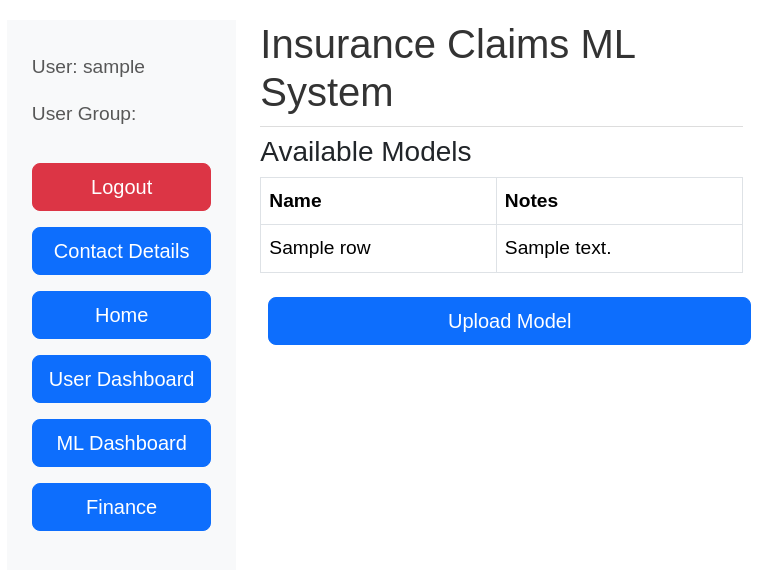
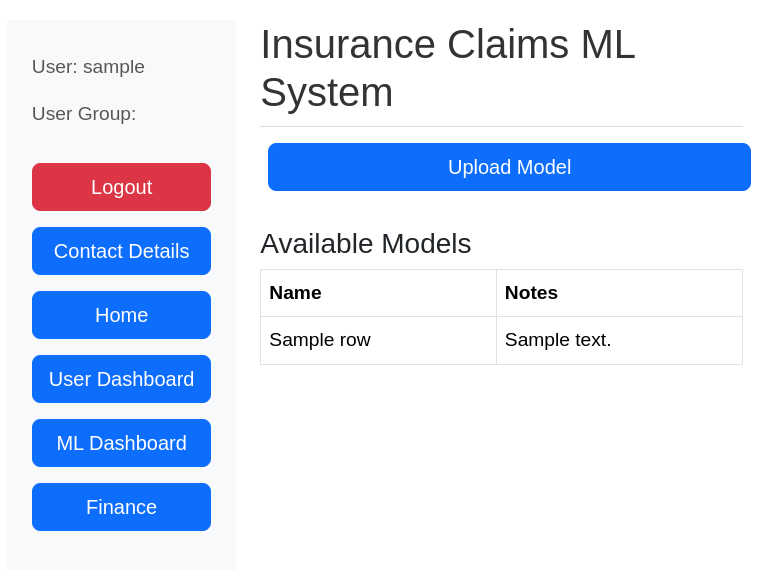
Before and after one commit to charclayt/headlights, a Django app: page /app/ml/ in a window 1280 px wide. Shown: the top 570 px of the page, without its empty margins (265-1047 px from the left). Run offline with Django 5.2, Linux system fonts and the light colour scheme; a user stored in the database is signed in; tables that the repository leaves empty hold one stand-in row (values such as "Sample post"); a database or web service that is not in the repository returns one stand-in record (values such as "Sample title"); data that the repository does not hold is empty.

Commit message:
add mock, change html order

```diff
--- a/templates/ml/ml.html
+++ b/templates/ml/ml.html
@@ -5,7 +5,8 @@
     <h1>Insurance Claims ML System</h1>
 
     <div>
-        <h3>Available Models</h3>
+        <a class="btn btn-primary btn-lg w-100 m-2" href="{% url 'upload_model' %}"> Upload Model </a>
+        <h3 style="margin-top: 1em;">Available Models</h3>
         {% if success %}
             <table class="table table-bordered">
                 <thead>
@@ -23,5 +24,4 @@
             </table>
         {% endif %}
     </div>
-    <a class="btn btn-primary btn-lg w-100 m-2" href="{% url 'upload_model' %}"> Upload Model </a>
 {% endblock %}
```
Also changed, not shown: myapp/tests/views/test_MLDashboardPage.py (+1 -0 lines).
